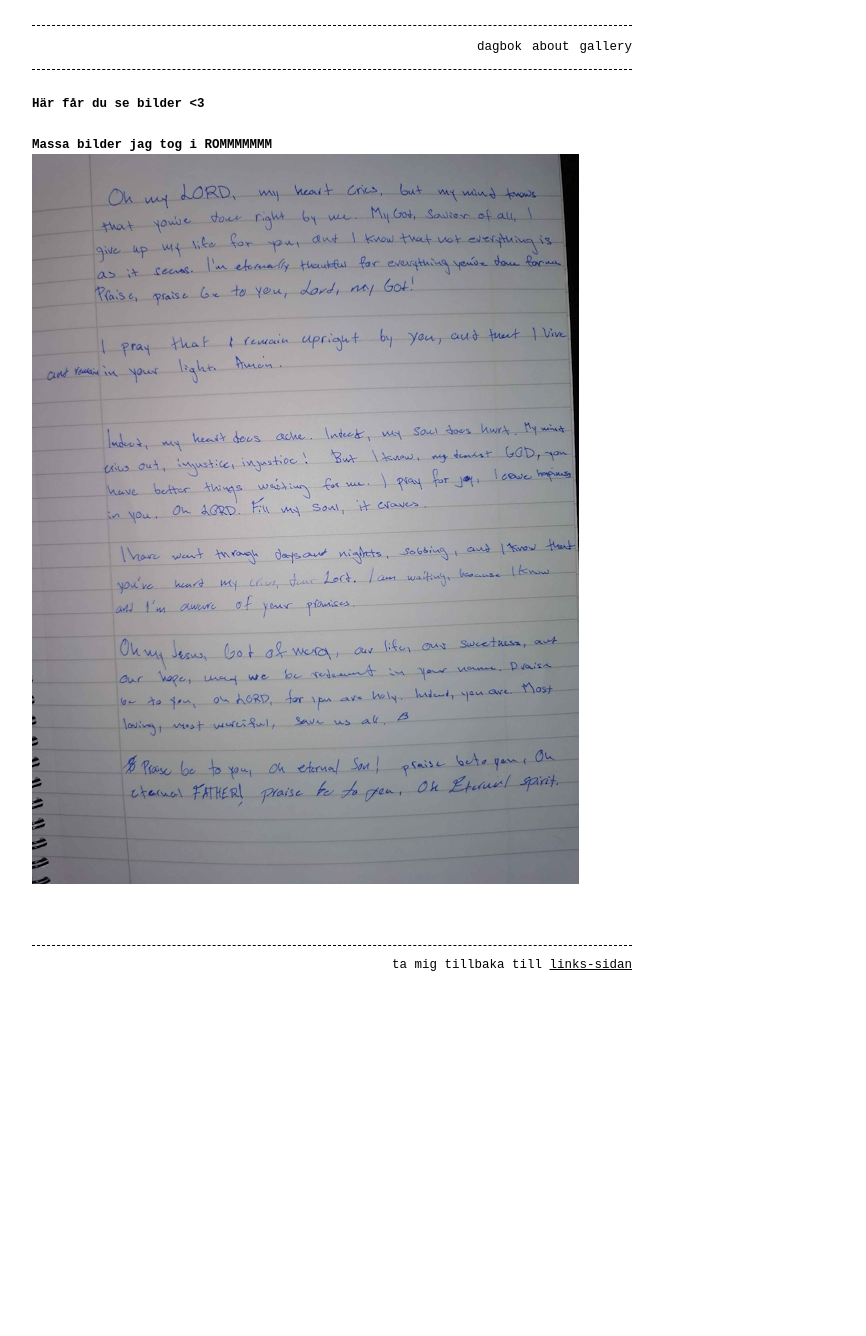
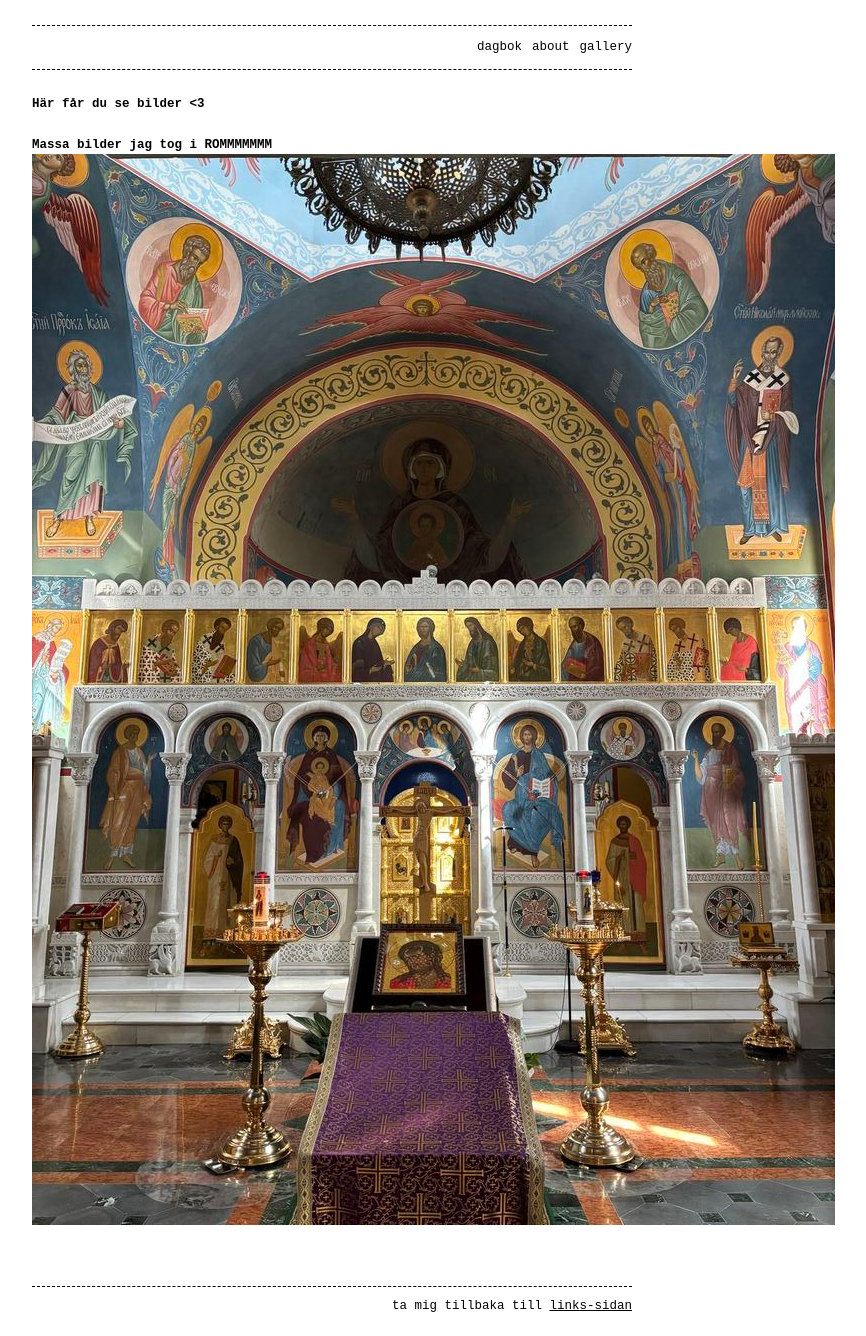
Before and after one commit to ronim-efrin/kitab, a Jekyll site: the page built from gallery.md, in a window 1280 px wide. Shown: the whole page, without its empty margins (308-1174 px from the left). Built offline with Jekyll 4.4.1, drawn with Linux system fonts in a browser that asks for light colours; before the commit the page ends 995 px from its top, so only the background shows below that.

Commit message:
Update gallery.md

```diff
--- a/gallery.md
+++ b/gallery.md
@@ -8,4 +8,4 @@ permalink: gallery
 
 
 ## Massa bilder jag tog i ROMMMMMMM
-![Gnosis1](assets\bilder\kristetrandom\IMG_20240617_111544.jpg)
+![Gnosis1](assets\bilder\rom\IMG_1899-2-2.jpg)
```
